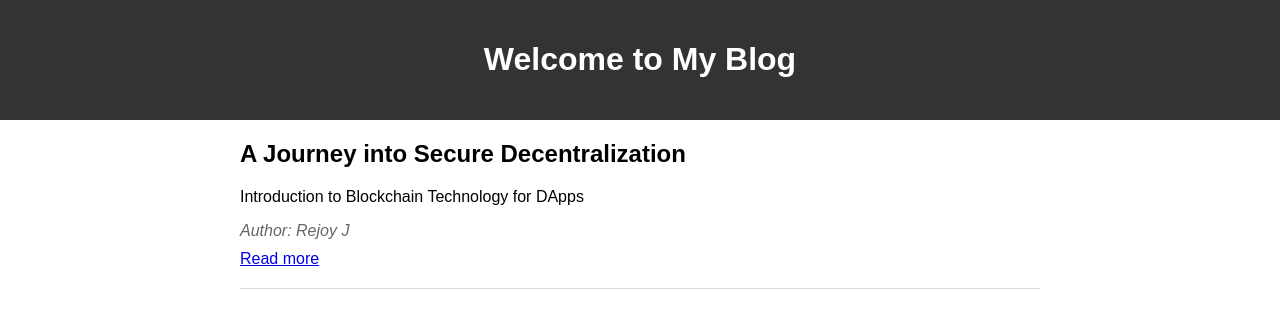
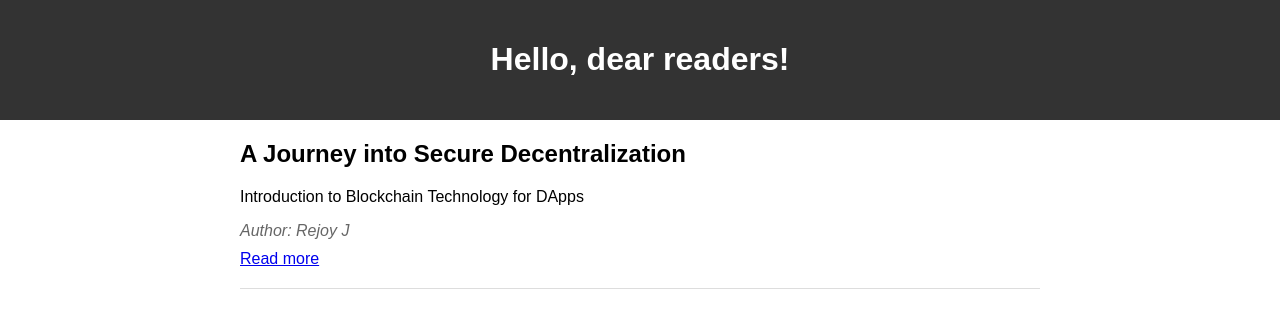
Before and after one commit to rejoyj/Blog, a plain HTML site: page index.html in a window 1280 px wide. Drawn offline with Linux system fonts and the light colour scheme.

Commit message:
Update index.html

```diff
--- a/index.html
+++ b/index.html
@@ -8,7 +8,7 @@
 </head>
 <body>
     <header>
-        <h1>Welcome to My Blog</h1>
+        <h1>Hello, dear readers!</h1>
     </header>
 
     <div class="container">
```
